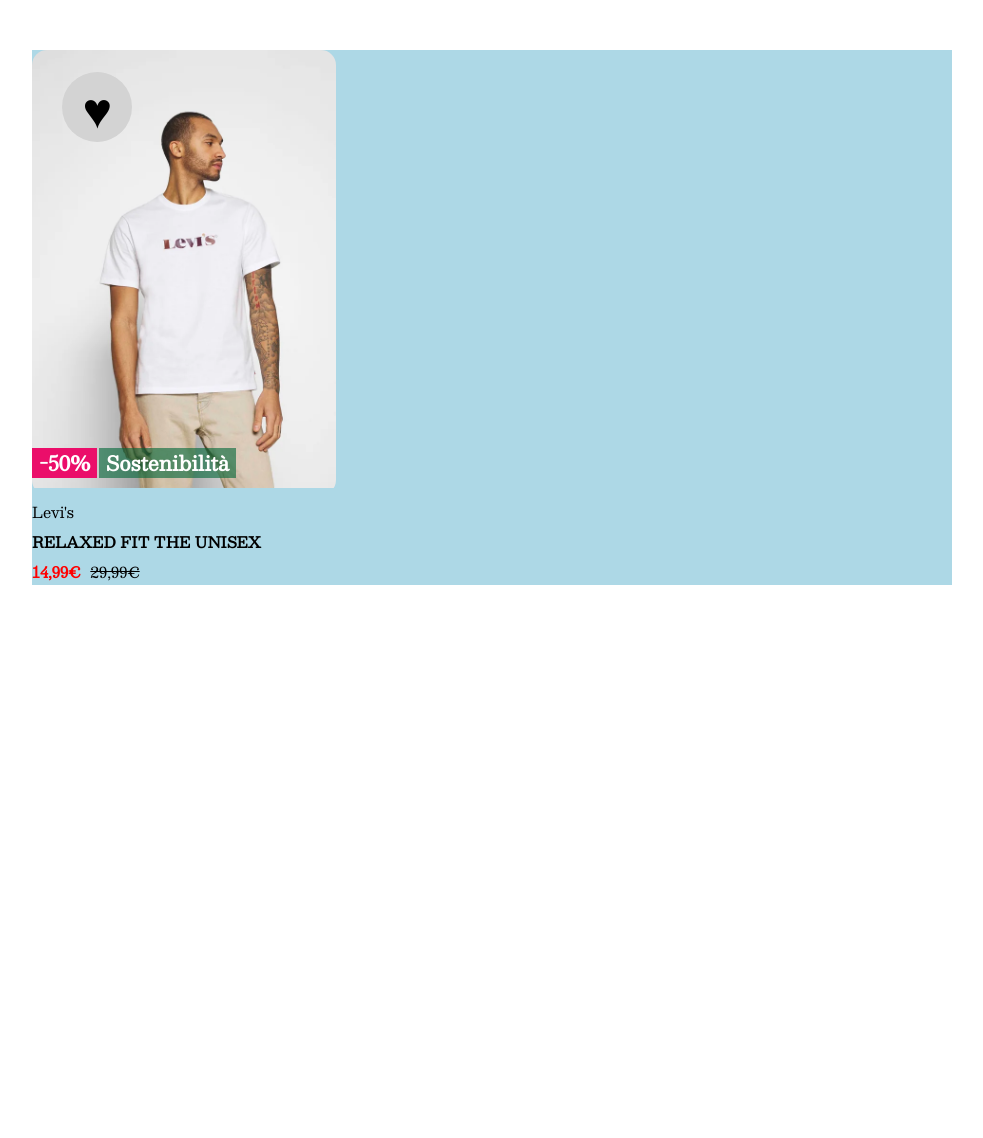
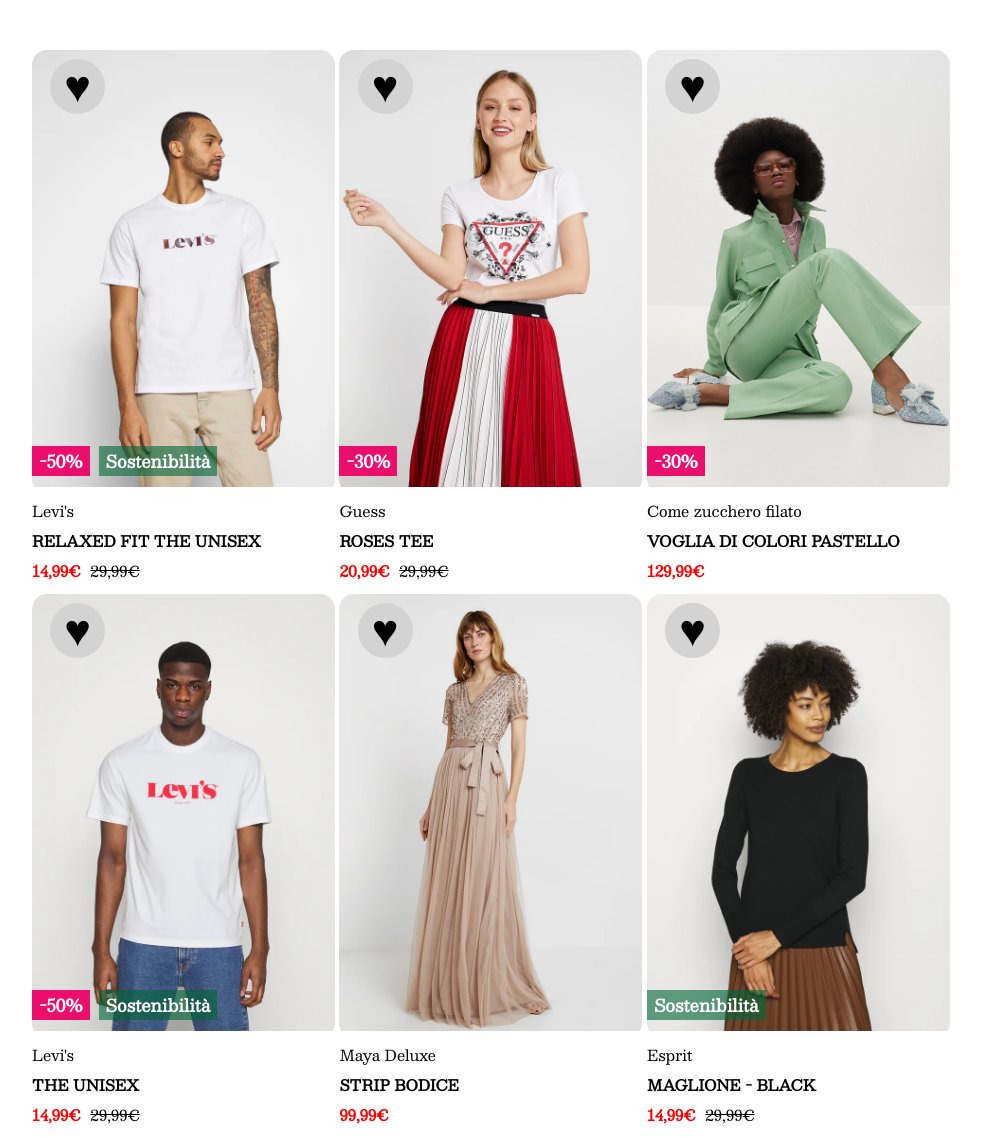
Before and after one commit to LeonardoCeccarelli/htmlcss-shop, a plain HTML site: page index.html in a window 1280 px wide. Shown: the whole page, without its empty margins (148-1131 px from the left). Before the commit the page ends 800 px from the top, so only its background shows below. Drawn offline with nearby package versions, Linux system fonts and the light colour scheme.

Commit message:
modifiche img e testo per ogni div

```diff
--- a/css/style.css
+++ b/css/style.css
@@ -9,11 +9,11 @@
     width: 920px;
     min-height: 200px;
     margin: 50px auto 0;
-    background-color:lightblue;
 }
 
 .dress_container {
-    width: 33%;
+    width: -webkit-calc(100% / 3 - 4px);
+    display: inline-block;
 }
 
 .dress_section {
@@ -24,14 +24,17 @@
 
 .dress_section > img {
     width: 100%;
+    position: relative;
 }
 
 .dress_layover > img {
     width: 100%;
+    position: absolute;
+    top: 0;
     display: none;
 }
 
-.dress_section > img:hover .dress_layover > img {
+.dress_section:hover .dress_layover > img{
     display: block;
 }
 
@@ -40,17 +43,17 @@
 .favorite {
     background-color: lightgray;
     border-radius: 50%;
-    height: 70px;
-    width: 70px;
-    line-height: 70px;
+    height: 55px;
+    width: 55px;
+    line-height: 50px;
     text-align: center;
     position: absolute;
-    top: 5%;
-    left: 10%;
+    top:2%;
+    left: 6%;
 }
 
 .favorite > a {
-    font-size: 50px;
+    font-size: 45px;
     text-decoration: none;
     color: black;
 }
@@ -71,7 +74,7 @@
 }
 
 .discount > span {
-    font-size: 20px;
+    font-size: 17px;
     font-weight: bold;
     color: white;
     padding: 13px 7px;
@@ -89,13 +92,21 @@
 }
 
 .eco > span {
-    font-size: 20px;
+    font-size: 17px;
     font-weight: bold;
     color: white;
     padding: 13px 7px;
 }
 
+.without_discount {
+    left: 0;
+}
+
 /* Descrizione */
+
+.description {
+    margin-bottom: 10px;
+}
 
 .description * {
     display: inline-block;
--- a/index.html
+++ b/index.html
@@ -16,7 +16,7 @@
 
             <div class="shop_container">
 
-                <!-- Sezione vestito -->
+                <!-- ****Sezione vestito 1**** -->
                 <div class="dress_container">
 
                     <!-- Vestito -->
@@ -53,6 +53,164 @@
                     </div>
                 </div>
 
+                <!-- ****Sezione vestito 2**** -->
+                <div class="dress_container">
+
+                    <!-- Vestito -->
+                    <div class="dress_section">
+                        <img src="img/2.webp" alt="Foto vestito Levi's">
+
+                        <div class="dress_layover">
+                            <img src="img/2b.webp" alt="Foto vestito Levis's">
+                        </div>
+
+                        <!-- Aggiungi ai preferiti -->
+                        <div class="favorite">
+                            <a href="#">&#9829;</a>
+                        </div>
+
+                        <!-- Sconto -->
+                        <div class="discount">
+                            <span>-30%</span>
+                        </div>
+
+                    </div>
+
+                    <!-- Descrizione -->
+                    <div class="description">
+                        <span>Guess</span> <br>
+                        <h2>ROSES TEE</h2> <br>
+                        <span class="price_now">20,99€</span>
+                        <span class="price_canc">29,99€</span>
+                    </div>
+                </div>
+
+                <!-- ****Sezione vestito 3**** -->
+                <div class="dress_container">
+
+                    <!-- Vestito -->
+                    <div class="dress_section">
+                        <img src="img/3.webp" alt="Foto vestito Levi's">
+
+                        <div class="dress_layover">
+                            <img src="img/3b.webp" alt="Foto vestito Levis's">
+                        </div>
+
+                        <!-- Aggiungi ai preferiti -->
+                        <div class="favorite">
+                            <a href="#">&#9829;</a>
+                        </div>
+
+                        <!-- Sconto -->
+                        <div class="discount">
+                            <span>-30%</span>
+                        </div>
+
+                    </div>
+
+                    <!-- Descrizione -->
+                    <div class="description">
+                        <span>Come zucchero filato</span> <br>
+                        <h2>VOGLIA DI COLORI PASTELLO</h2> <br>
+                        <span class="price_now">129,99€</span>
+                    </div>
+                </div>
+
+                <!-- ****Sezione vestito 4**** -->
+                <div class="dress_container">
+
+                    <!-- Vestito -->
+                    <div class="dress_section">
+                        <img src="img/4.webp" alt="Foto vestito Levi's">
+
+                        <div class="dress_layover">
+                            <img src="img/4b.webp" alt="Foto vestito Levis's">
+                        </div>
+
+                        <!-- Aggiungi ai preferiti -->
+                        <div class="favorite">
+                            <a href="#">&#9829;</a>
+                        </div>
+
+                        <!-- Sconto -->
+                        <div class="discount">
+                            <span>-50%</span>
+                        </div>
+
+                        <!-- Prodotto sostenibile -->
+                        <div class="eco">
+                            <span>Sostenibilità</span>
+                        </div>
+
+                    </div>
+
+                    <!-- Descrizione -->
+                    <div class="description">
+                        <span>Levi's</span> <br>
+                        <h2>THE UNISEX</h2> <br>
+                        <span class="price_now">14,99€</span>
+                        <span class="price_canc">29,99€</span>
+                    </div>
+                </div>
+
+                <!-- ****Sezione vestito 5**** -->
+                <div class="dress_container">
+
+                    <!-- Vestito -->
+                    <div class="dress_section">
+                        <img src="img/5.webp" alt="Foto vestito Levi's">
+
+                        <div class="dress_layover">
+                            <img src="img/5b.webp" alt="Foto vestito Levis's">
+                        </div>
+
+                        <!-- Aggiungi ai preferiti -->
+                        <div class="favorite">
+                            <a href="#">&#9829;</a>
+                        </div>
+
+                    </div>
+
+                    <!-- Descrizione -->
+                    <div class="description">
+                        <span>Maya Deluxe</span> <br>
+                        <h2>STRIP BODICE</h2> <br>
+                        <span class="price_now">99,99€</span>
+                    </div>
+                </div>
+
+                <!-- ****Sezione vestito 6**** -->
+                <div class="dress_container">
+
+                    <!-- Vestito -->
+                    <div class="dress_section">
+                        <img src="img/6.webp" alt="Foto vestito Levi's">
+
+                        <div class="dress_layover">
+                            <img src="img/6b.webp" alt="Foto vestito Levis's">
+                        </div>
+
+                        <!-- Aggiungi ai preferiti -->
+                        <div class="favorite">
+                            <a href="#">&#9829;</a>
+                        </div>
+
+                        <!-- Prodotto sostenibile -->
+                        <div class="eco without_discount">
+                            <span>Sostenibilità</span>
+                        </div>
+
+                    </div>
+
+                    <!-- Descrizione -->
+                    <div class="description">
+                        <span>Esprit</span> <br>
+                        <h2>MAGLIONE - BLACK</h2> <br>
+                        <span class="price_now">14,99€</span>
+                        <span class="price_canc">29,99€</span>
+                    </div>
+                </div>
+
             </div>
 
         </main>
```
